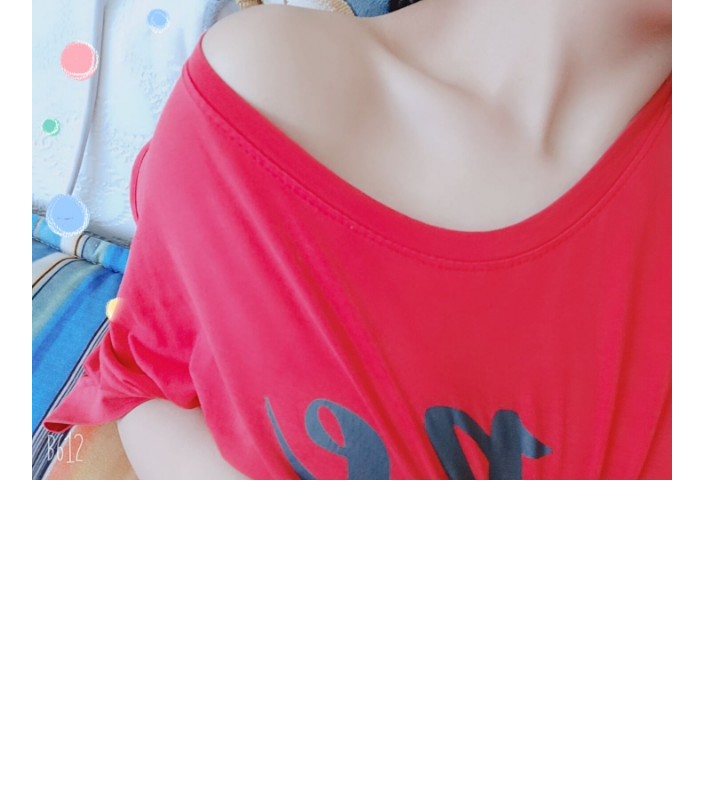
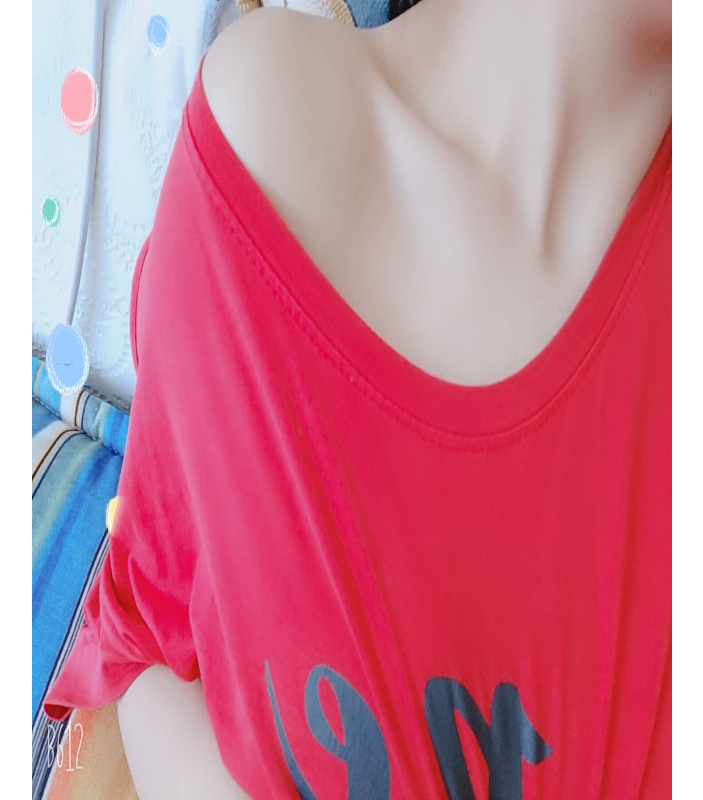
Before and after one commit to hanankang/LiuXiaoCui, a plain HTML site: page index.html in a window 1280 px wide. Shown: the whole page, without its empty margins (288-991 px from the left). Drawn offline with Linux system fonts and the light colour scheme.

Commit message:
Update index.html

```diff
--- a/index.html
+++ b/index.html
@@ -6,7 +6,7 @@
 
 <meta http-equiv="Content-Type" content="text/html; charset=utf-8" />
 
-<title>手机触屏滑动图片切换插件swiper.js - 站长素材</title>
+<title>QAQ</title>
 
 <meta name="viewport" content="initial-scale=1">
 
@@ -69,8 +69,8 @@
 
 .swiper-slide img{
 
-	max-width:100%;
-
+	width:100%;
+height:100%;
 }
 
 
```
